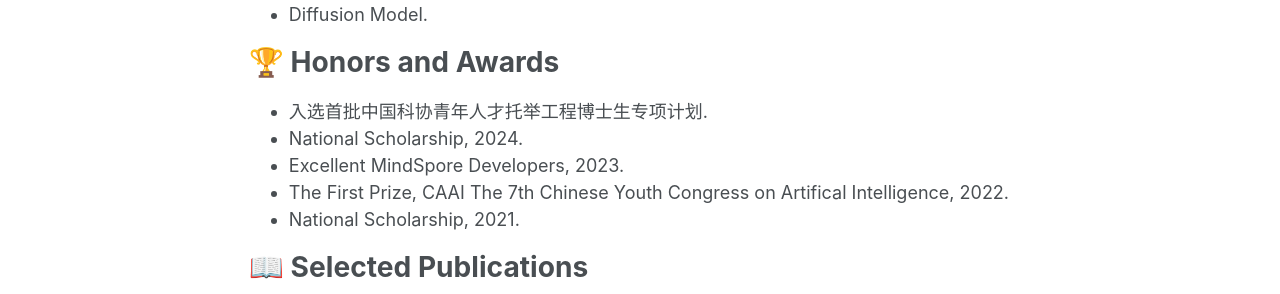
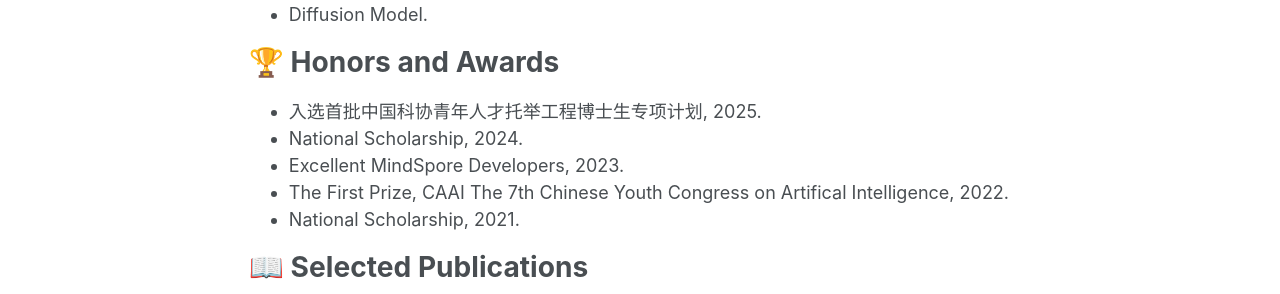
Before and after one commit to YYZMARS/YYZMARS.github.io, a Jekyll site: the page built from _pages/home.md, in a window 1280 px wide and 900 px high. Shown: the part 450-744 px from the top of the window. Built offline with Jekyll 4.4.1, drawn with Linux system fonts in a browser that asks for light colours; a script that is not in the unit is left out.

Commit message:
Update home.md

```diff
--- a/_pages/home.md
+++ b/_pages/home.md
@@ -20,7 +20,7 @@ I am currently pursuing the Ph.D degree advised by [Prof. Yue Wu](https://ywuchi
 
 
 <h1>🏆 Honors and Awards</h1>
-- 入选首批中国科协青年人才托举工程博士生专项计划.
+- 入选首批中国科协青年人才托举工程博士生专项计划, 2025.
 - National Scholarship, 2024.
 - Excellent MindSpore Developers, 2023.
 - The First Prize, CAAI The 7th Chinese Youth Congress on Artifical Intelligence, 2022.
```
